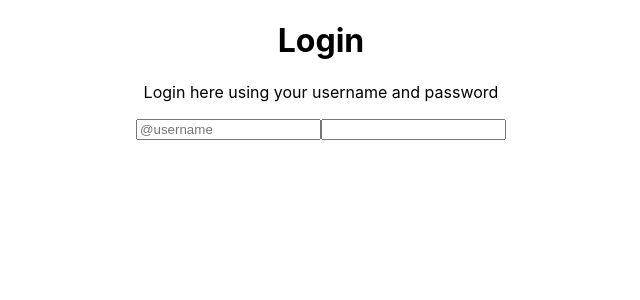
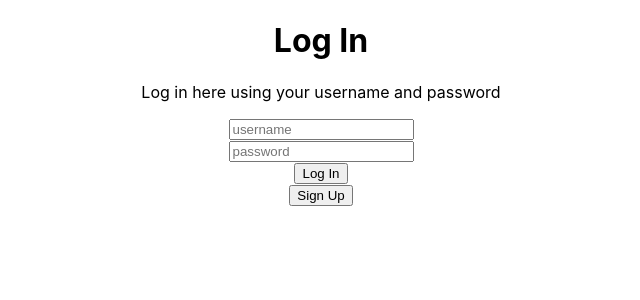
Before and after one commit to BW-PT-How-To-3/front-end, a React (Create React App) app in the folder app-form/: page / in a window 1280 px wide. Shown: the top 300 px of the page, without its empty margins (319-959 px from the left). Built offline with nearby package versions, Linux system fonts and the light colour scheme.

Commit message:
installed axios

```diff
--- a/app-form/package.json
+++ b/app-form/package.json
@@ -6,6 +6,7 @@
     "@testing-library/jest-dom": "^4.2.4",
     "@testing-library/react": "^9.3.2",
     "@testing-library/user-event": "^7.1.2",
+    "axios": "^0.20.0",
     "react": "^16.13.1",
     "react-dom": "^16.13.1",
     "react-scripts": "3.4.3"
--- a/app-form/src/App.css
+++ b/app-form/src/App.css
@@ -2,37 +2,7 @@
   text-align: center;
 }
 
-.App-logo {
-  height: 40vmin;
-  pointer-events: none;
-}
-
-@media (prefers-reduced-motion: no-preference) {
-  .App-logo {
-    animation: App-logo-spin infinite 20s linear;
-  }
-}
-
-.App-header {
-  background-color: #282c34;
-  min-height: 100vh;
+.form-input {
   display: flex;
   flex-direction: column;
-  align-items: center;
-  justify-content: center;
-  font-size: calc(10px + 2vmin);
-  color: white;
 }
-
-.App-link {
-  color: #61dafb;
-}
-
-@keyframes App-logo-spin {
-  from {
-    transform: rotate(0deg);
-  }
-  to {
-    transform: rotate(360deg);
-  }
-}
--- a/app-form/src/components/Login.js
+++ b/app-form/src/components/Login.js
@@ -1,32 +1,58 @@
-import React from 'react';
+import React, { useState } from 'react';
 
 function Login() {
 
+    const [userInput, setUserInput] = useState({
+        name: '',
+        password: ''
+    });
+
+    const submitHandler = e => {
+        e.preventDefault();
+
+        setUserInput({
+            name: '',
+            password: ''
+        })
+    }
+
+    const changeHandler = e => {
+        e.persist();
+        // setUserInput({...userInput, [e.target.name]: value});
+    }
+
     return(
         <div>
-            <form onSubmit={null}>
-                <h1>Login</h1>
-                <p>Login here using your username and password</p>
+            <form onSubmit={submitHandler}>
+                <h1>Log In</h1>
+                <p>Log in here using your username and password</p>
 
+                <div className="form-input">
                     <label htmlFor="username">
+                        {/* Username */}
                         <input
                             type="text"
                             name="username"
-                        value=""
-                        onChange=""
-                        placeholder="@username"
+                            value={userInput.name}
+                            onChange={changeHandler}
+                            placeholder="username"
                         />
                     </label>
 
                     <label htmlFor="password">
+                        {/* Password */}
                         <input
                             type="password"
                             name="password"
-                        value=""
-                        onChange=""
+                            value={userInput.password}
+                            onChange={changeHandler}
+                            placeholder="password"
                         />
                     </label>
+                </div>
+                <button>Log In</button>
             </form>
+            <button>Sign Up</button>
         </div>
     )
 }
```
Also changed, not shown: 1 other file (tests, documents, lock files or other folders). Lines whose indentation alone changed are shown as unchanged.
